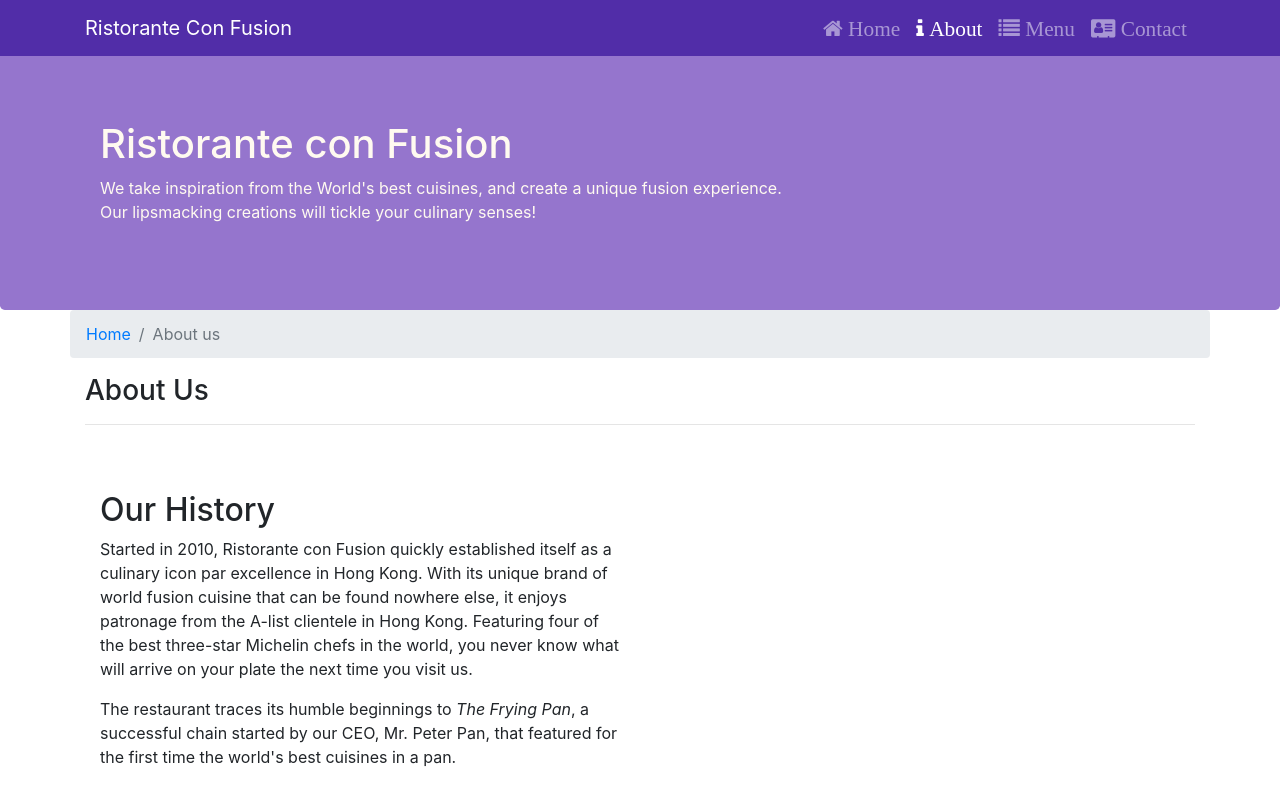
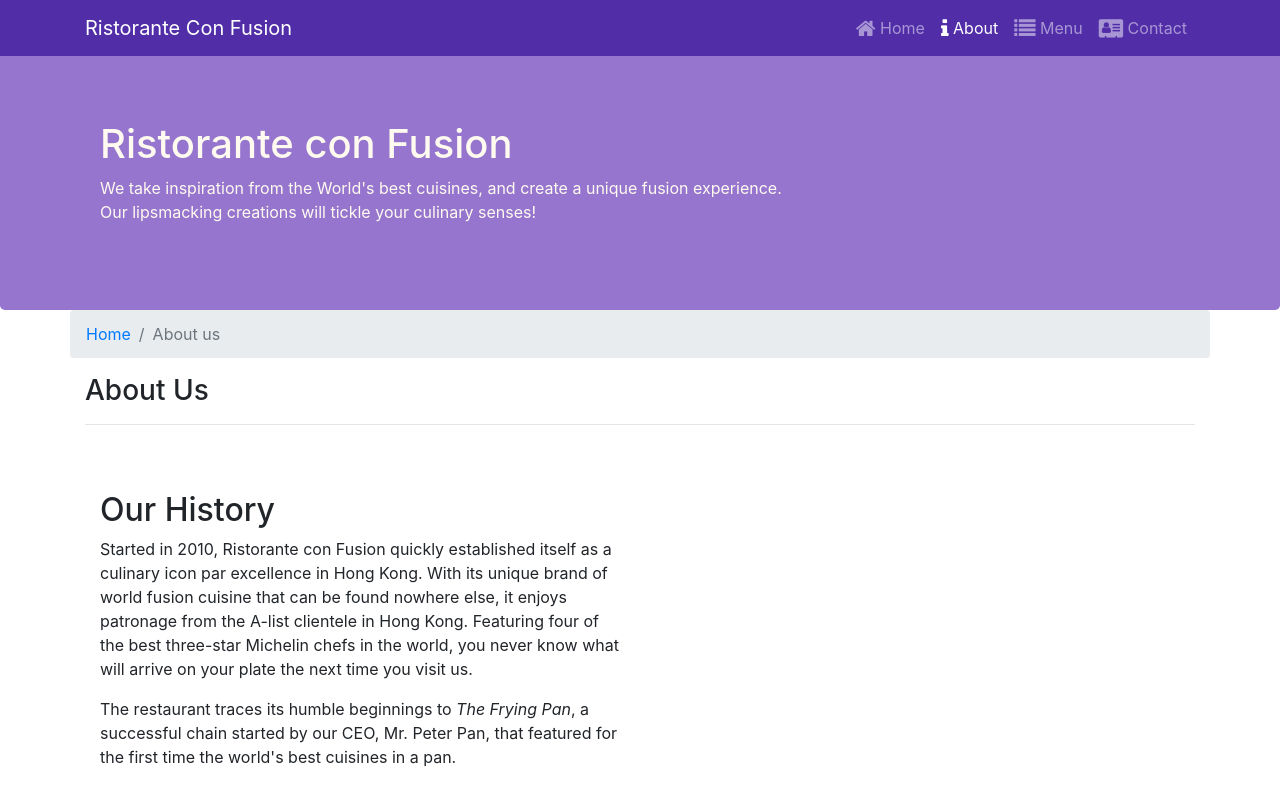
Before and after one commit to atharvagj-ai/conFusion-Website, a website: page aboutus.html in a window 1280 px wide. Shown: the top 800 px of the page. Drawn offline with nearby package versions, Linux system fonts and the light colour scheme.

Commit message:
Done with icons

```diff
--- a/aboutus.html
+++ b/aboutus.html
@@ -31,10 +31,10 @@
         <a class="navbar-brand mr-auto" href="./index.html">Ristorante Con Fusion</a>
         <div class="collapse navbar-collapse" id="Navbar">
           <ul class="navbar-nav ml-auto">
-            <li class="nav-item "><a class="nav-link" href="./index.html"><span class="fa fa-home fa-lg"> Home</span></a></li>
-                <li class="nav-item active"><a class="nav-link" href="./aboutus.html"><span class="fa fa-info fa-lg"> About</span></a></li>
-                <li class="nav-item"><a class="nav-link" href="#"><span class="fa fa-list fa-lg"> Menu</span></a></li>
-                <li class="nav-item"><a class="nav-link" href="#"><span class="fa fa-address-card fa-lg"> Contact</span></a></li>
+            <li class="nav-item"><a class="nav-link" href="./index.html"><span class="fa fa-home fa-lg"></span> Home</a></li>
+              <li class="nav-item active"><a class="nav-link" href="./aboutus.html"><span class="fa fa-info fa-lg"></span> About</a></li>
+              <li class="nav-item"><a class="nav-link" href="#"><span class="fa fa-list fa-lg"></span> Menu</a></li>
+              <li class="nav-item"><a class="nav-link" href="./contactus.html"><span class="fa fa-address-card fa-lg"></span> Contact</a></li>
           </ul>
         </div>
       </div>
@@ -147,7 +147,7 @@
               <li><a href="./index.html">Home</a></li>
               <li><a href="#">About</a></li>
               <li><a href="#">Menu</a></li>
-              <li><a href="#">Contact</a></li>
+              <li><a href="./contactus.html">Contact</a></li>
             </ul>
           </div>
           <div class="col-6 col-sm-5">
```
Also changed, not shown: contactus.html (+6 -6 lines), index.html (+5 -5 lines).
